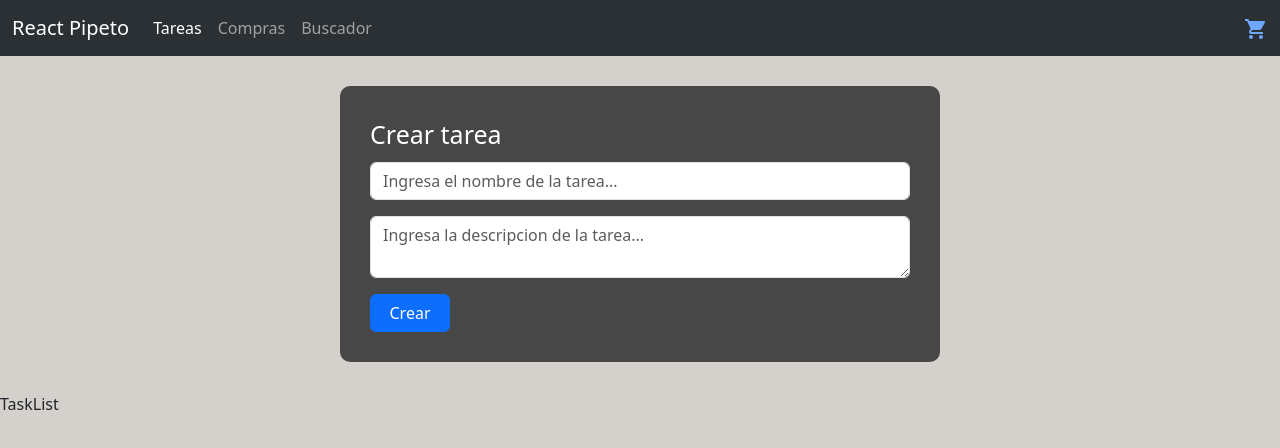
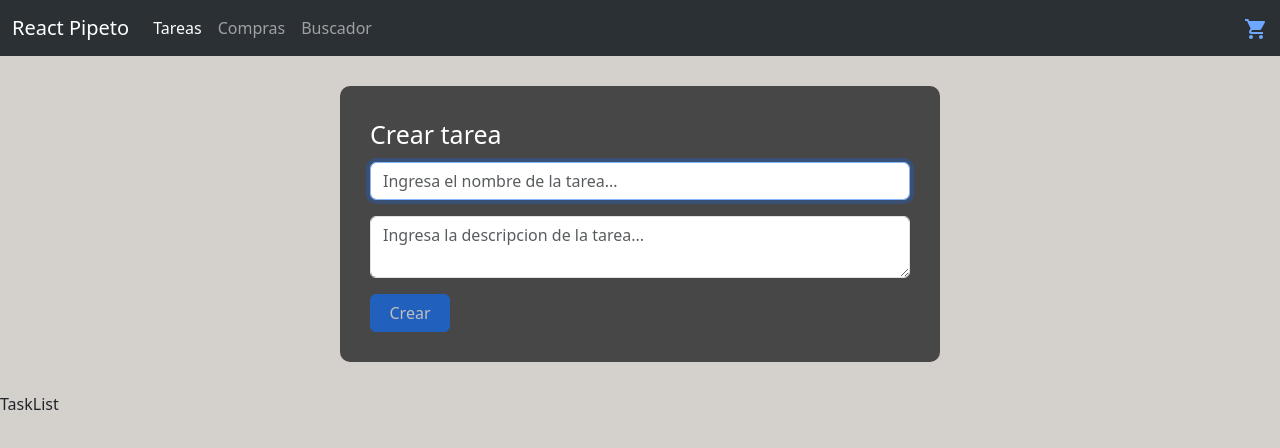
Before and after one commit to Pipeto84/my-react, a React (Vite) app: page /tareas in a window 1280 px wide. Shown: the top 448 px of the page. Built offline with nearby package versions, Linux system fonts and the light colour scheme; no server answers.

Commit message:
boton crear

```diff
--- a/src/App.jsx
+++ b/src/App.jsx
@@ -9,6 +9,7 @@ import { ProductosProvider } from './context/ProductosProvider'
 import { CarritoProvider } from './context/CarritoProvider'
 import { ClimaProvider } from './context/ClimaProvider'
 import { MovieProvider } from './context/MovieProvider'
+import { TareasProvider } from './context/TareasProvider'
 
 export const App = () => {
   return (
@@ -16,6 +17,7 @@ export const App = () => {
       <CarritoProvider>
         <ClimaProvider>
           <MovieProvider>
+            <TareasProvider>
               <NavBar></NavBar>
               <div>
                 <Routes>
@@ -27,6 +29,7 @@ export const App = () => {
                   <Route path='/*' element={<Navigate to='/' />}></Route>
                 </Routes>
               </div>
+            </TareasProvider>
           </MovieProvider>
         </ClimaProvider>
       </CarritoProvider>
--- a/src/components/tasks/TaskForm.jsx
+++ b/src/components/tasks/TaskForm.jsx
@@ -1,36 +1,53 @@
-import { useState } from "react";
+import { useState, useContext } from "react";
+import { TareasContext } from "../../context/TareasContext";
 import "../../styles/Tasks.css";
 
 export const TaskForm = () => {
-  const [titulo, setTitulo] = useState('')
-  const [descripcion, setDescripcion] = useState('')
+  const [titulo, setTitulo] = useState("");
+  const [descripcion, setDescripcion] = useState("");
+  const { tasks, crearTarea } = useContext(TareasContext);
 
+  const handleSubmit = (e) => {
+    e.preventDefault();
+    crearTarea({
+      titulo,
+      descripcion,
+    });
+    setTitulo("");
+    setDescripcion("");
+  };
+  console.log(tasks);
   return (
-    <form>
+    <form onSubmit={handleSubmit}>
       <div className="formulario">
         <div className="mb-3">
           <label
             htmlFor="exampleInputEmail1"
             className="form-label labelTitulo"
-          >
-            Crear tarea
-          </label>
+          >Crear tarea</label>
           <input
             type="text"
             className="form-control tareaTitulo"
             id="exampleInputEmail1"
             placeholder="Ingresa el nombre de la tarea..."
+            onChange={(e) => setTitulo(e.target.value)}
+            value={titulo}
+            autoFocus
           />
         </div>
         <div className="mb-3">
           <textarea
             className="form-control tareaDescripcion"
-            placeholder="Ingresa la descripcion de la tarea...">
-          </textarea>
+            placeholder="Ingresa la descripcion de la tarea..."
+            onChange={(e) => setDescripcion(e.target.value)}
+            value={descripcion}
+          ></textarea>
         </div>
-        <button type="submit" className="btn btn-primary tareaBotonCrear">
-          Crear
-        </button>
+        <button
+          type="submit"
+          className="btn btn-primary tareaBotonCrear"
+          disabled={titulo.length < 1}
+        >Crear</button>
       </div>
     </form>
   );
--- /dev/null
+++ b/src/context/TareasContext.jsx
@@ -0,0 +1,3 @@
+import { createContext } from "react";
+
+export const TareasContext = createContext()
--- /dev/null
+++ b/src/context/TareasProvider.jsx
@@ -0,0 +1,21 @@
+import { useContext, useState } from 'react'
+import { TareasContext } from './TareasContext'
+
+export const TareasProvider = ({children}) => {
+  const [tasks, setTasks] = useState([])
+  const crearTarea = (task) => {
+
+    setTasks([...tasks,{
+      titulo: task.titulo,
+      descripcion: task.descripcion
+    }])
+  }
+  return (
+    <TareasContext.Provider value={{
+      tasks,
+      crearTarea,
+    }}>
+      {children}
+    </TareasContext.Provider>
+  )
+}
```
Lines whose indentation alone changed are shown as unchanged.
